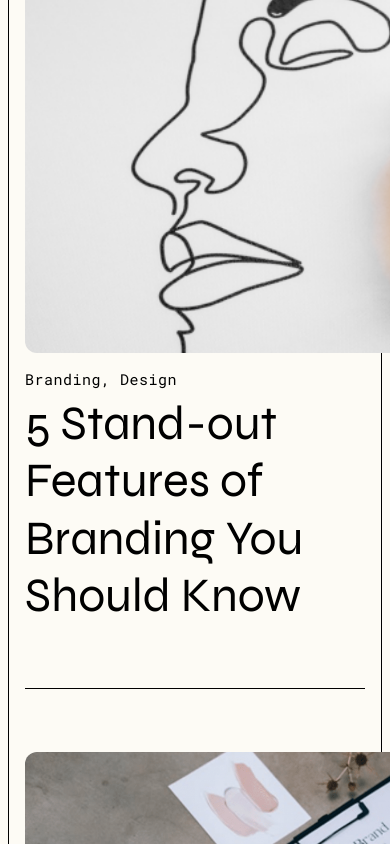
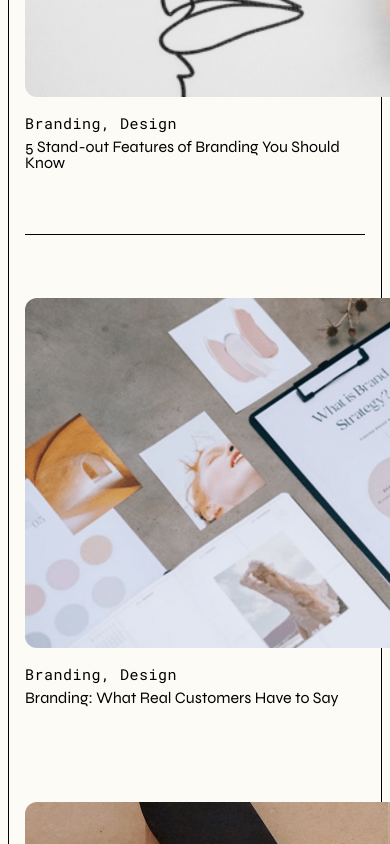
Before and after one commit to taodemy/website, a Next.js app: page /blog in a window 390 px wide. Shown: the part 1420-2264 px from the top of the page. Built offline with nearby package versions, Linux system fonts and the light colour scheme.

Commit message:
fix card responsive

```diff
--- a/components/base/Card.tsx
+++ b/components/base/Card.tsx
@@ -26,7 +26,7 @@ const Card = ({
   direction = "column",
   size = "sm",
   large_title = false,
-  path = "/blog",
+  path = "",
   ...otherProps
 }: CardProps) => {
   const directionVariants = {
@@ -53,10 +53,22 @@ const Card = ({
       <div className={styles[directionVariants[direction]]}>
         <Link href={path} className={styles["card__text_link"]}>
           {direction === "column_reverse" && large_title && (
-            <h1 className={`${fontSyne.className} global__heading-h2`}>{title}</h1>
+            <h1
+              className={`${fontSyne.className}
+          ${isPhoneSize ? ".global__heading-h4" : "  global__heading-h2"}
+        `}
+            >
+              {title}
+            </h1>
           )}
           {direction === "column_reverse" && !large_title && (
-            <h1 className={`${fontSyne.className} global__text-xlarge`}>{title}</h1>
+            <h1
+              className={`${fontSyne.className}
+          ${isPhoneSize ? ".global__heading-h4" : "global__text-xlarge"}
+          `}
+            >
+              {title}
+            </h1>
           )}
           {direction !== "column_reverse" && (
             <h1 className={`${fontSyne.className} global__text--large`}>{title}</h1>
```
